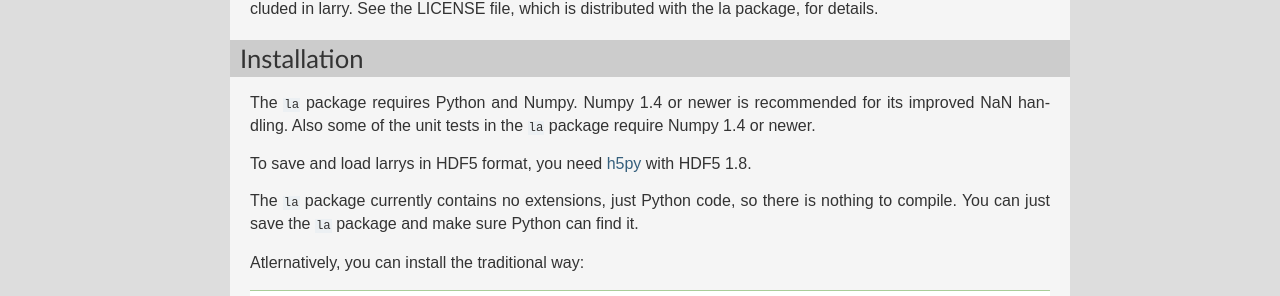
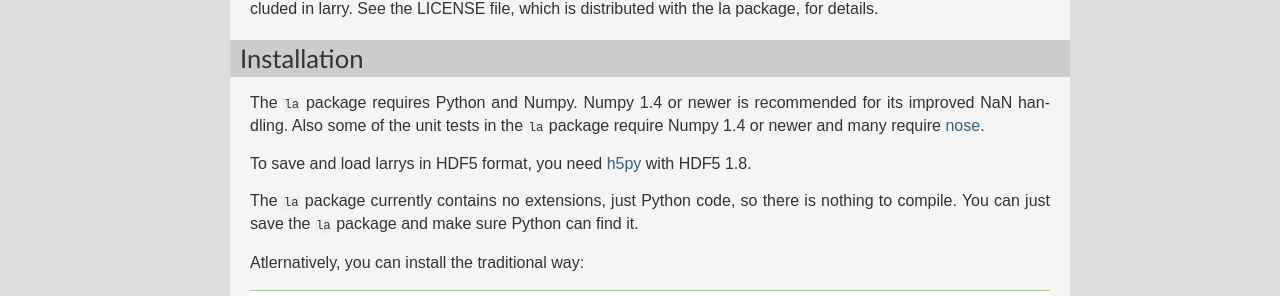
Before and after one commit to kwgoodman/la, a Sphinx documentation site: the page built from doc/source/intro.rst, in a window 1280 px wide. Shown: the part 1154-1450 px from the top of the page. Built offline with Sphinx 7.4.7, drawn with Linux system fonts in a browser that asks for light colours.

Commit message:
* RELEASE, doc/source/intro.rst: Tweaks.

```diff
--- a/doc/source/intro.rst
+++ b/doc/source/intro.rst
@@ -76,7 +76,8 @@ Installation
 
 The ``la`` package requires Python and Numpy. Numpy 1.4 or newer is
 recommended for its improved NaN handling. Also some of the unit tests in the
-``la`` package require Numpy 1.4 or newer.
+``la`` package require Numpy 1.4 or newer and many require
+`nose <http://somethingaboutorange.com/mrl/projects/nose>`_.
 
 To save and load larrys in HDF5 format, you need
 `h5py <http://h5py.alfven.org>`_ with HDF5 1.8.
```
Also changed, not shown: 2 other files.
